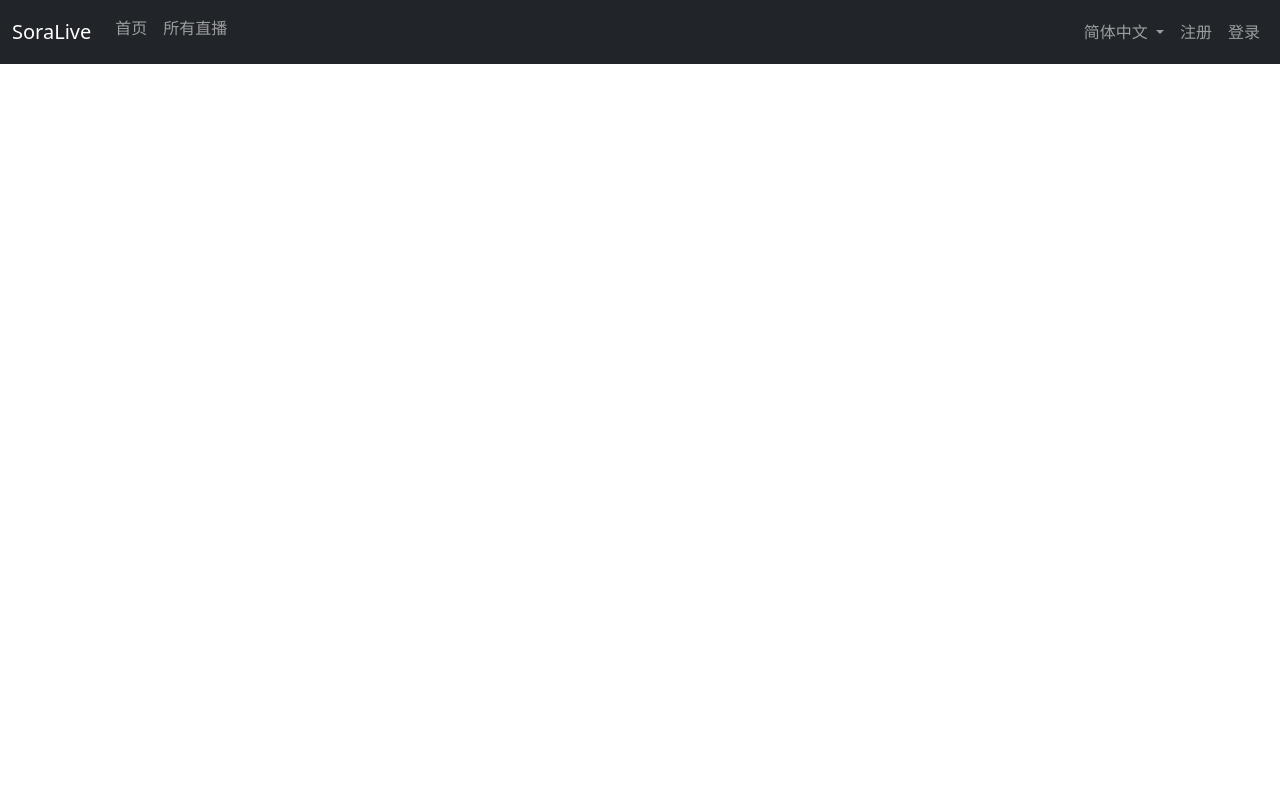
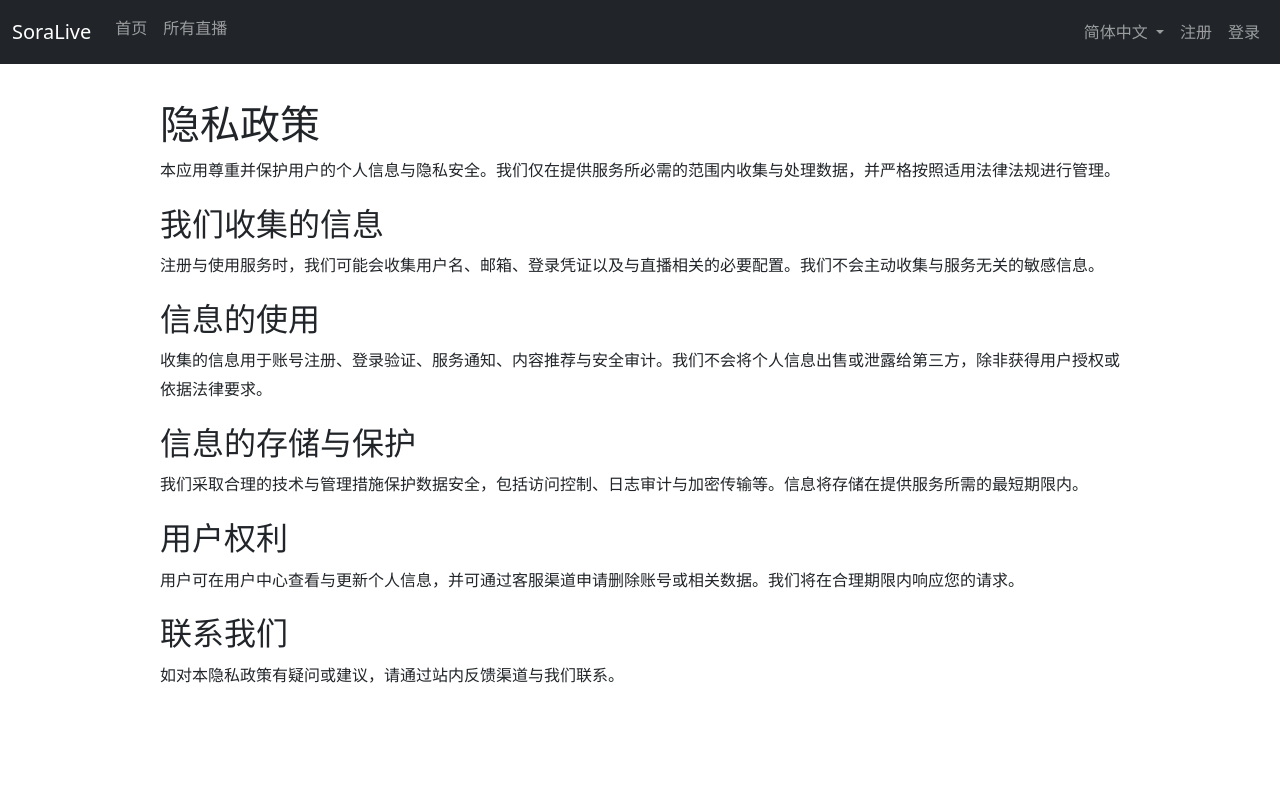
Before and after one commit to sora-live/soralive-frontend, a Vue app: page /privacy in a window 1280 px wide. Shown: the top 800 px of the page. Built offline with nearby package versions, Linux system fonts and the light colour scheme.

Commit message:
feat: add privacy and terms pages
Co-authored-by: zyzsdy <5925733+zyzsdy@users.noreply.github.com>

```diff
--- /dev/null
+++ b/src/components/privacy.vue
@@ -0,0 +1,28 @@
+<template>
+    <div class="policy">
+        <h1>隐私政策</h1>
+        <p>本应用尊重并保护用户的个人信息与隐私安全。我们仅在提供服务所必需的范围内收集与处理数据，并严格按照适用法律法规进行管理。</p>
+        <h2>我们收集的信息</h2>
+        <p>注册与使用服务时，我们可能会收集用户名、邮箱、登录凭证以及与直播相关的必要配置。我们不会主动收集与服务无关的敏感信息。</p>
+        <h2>信息的使用</h2>
+        <p>收集的信息用于账号注册、登录验证、服务通知、内容推荐与安全审计。我们不会将个人信息出售或泄露给第三方，除非获得用户授权或依据法律要求。</p>
+        <h2>信息的存储与保护</h2>
+        <p>我们采取合理的技术与管理措施保护数据安全，包括访问控制、日志审计与加密传输等。信息将存储在提供服务所需的最短期限内。</p>
+        <h2>用户权利</h2>
+        <p>用户可在用户中心查看与更新个人信息，并可通过客服渠道申请删除账号或相关数据。我们将在合理期限内响应您的请求。</p>
+        <h2>联系我们</h2>
+        <p>如对本隐私政策有疑问或建议，请通过站内反馈渠道与我们联系。</p>
+    </div>
+</template>
+
+<style lang="scss" scoped>
+.policy {
+    max-width: 960px;
+    margin: 30px auto;
+    line-height: 1.8;
+}
+.policy h1,
+.policy h2 {
+    margin-top: 20px;
+}
+</style>
--- a/src/components/reg.vue
+++ b/src/components/reg.vue
@@ -35,8 +35,10 @@
                 </div>
             </div>
             <div class="row mb-3">
-                <div class="offset-sm-2 col-sm-10">
+                <div class="offset-sm-2 col-sm-10 d-flex align-items-center flex-wrap gap-3">
                     <button type="submit" class="btn btn-primary">{{t("info.reg")}}</button>
+                    <router-link to="/privacy" class="link-secondary">隐私政策</router-link>
+                    <router-link to="/terms" class="link-secondary">服务条款</router-link>
                 </div>
             </div>
         </form>
--- /dev/null
+++ b/src/components/terms.vue
@@ -0,0 +1,28 @@
+<template>
+    <div class="policy">
+        <h1>服务条款</h1>
+        <p>欢迎使用本应用。使用我们的服务即表示您同意遵守以下条款与相关法律法规。</p>
+        <h2>账号与安全</h2>
+        <p>您需对账号的使用行为负责，并妥善保管登录凭证。若发现异常登录或安全风险，请及时通知我们。</p>
+        <h2>内容与行为规范</h2>
+        <p>您不得发布违法、侵权、暴力或其他不当内容。请遵守平台社区规范，尊重他人权利与合法利益。</p>
+        <h2>服务变更</h2>
+        <p>我们可能根据业务发展对服务进行调整或升级，并在必要时提前通知用户。若您继续使用服务，即视为接受调整后的内容。</p>
+        <h2>免责与责任限制</h2>
+        <p>在法律允许的范围内，我们对因不可抗力或第三方原因导致的服务中断不承担责任。对于因用户自身行为产生的损失，由用户自行承担。</p>
+        <h2>联系我们</h2>
+        <p>如对本服务条款有疑问，请通过站内反馈渠道与我们联系。</p>
+    </div>
+</template>
+
+<style lang="scss" scoped>
+.policy {
+    max-width: 960px;
+    margin: 30px auto;
+    line-height: 1.8;
+}
+.policy h1,
+.policy h2 {
+    margin-top: 20px;
+}
+</style>
--- a/src/router.js
+++ b/src/router.js
@@ -4,6 +4,8 @@ import HomePage from './components/home.vue'
 import ListPage from './components/list.vue'
 import LoginPage from './components/login.vue'
 import RegPage from './components/reg.vue'
+import PrivacyPage from './components/privacy.vue'
+import TermsPage from './components/terms.vue'
 import UserPage from './components/user.vue'
 import ChangePassPage from './components/changepass.vue'
 import LivePage from './components/live.vue'
@@ -13,6 +15,8 @@ const routes = [
     {path: '/list', name: "list", component: ListPage},
     {path: '/login', name: "login", component: LoginPage},
     {path: '/reg', name: "reg", component: RegPage},
+    {path: '/privacy', name: "privacy", component: PrivacyPage},
+    {path: '/terms', name: "terms", component: TermsPage},
     {path: '/user', name: "user", component: UserPage},
     {path: '/changepass', name: "changepass", component: ChangePassPage},
     {path: '/live/:uid', name: "live", component: LivePage},
```
